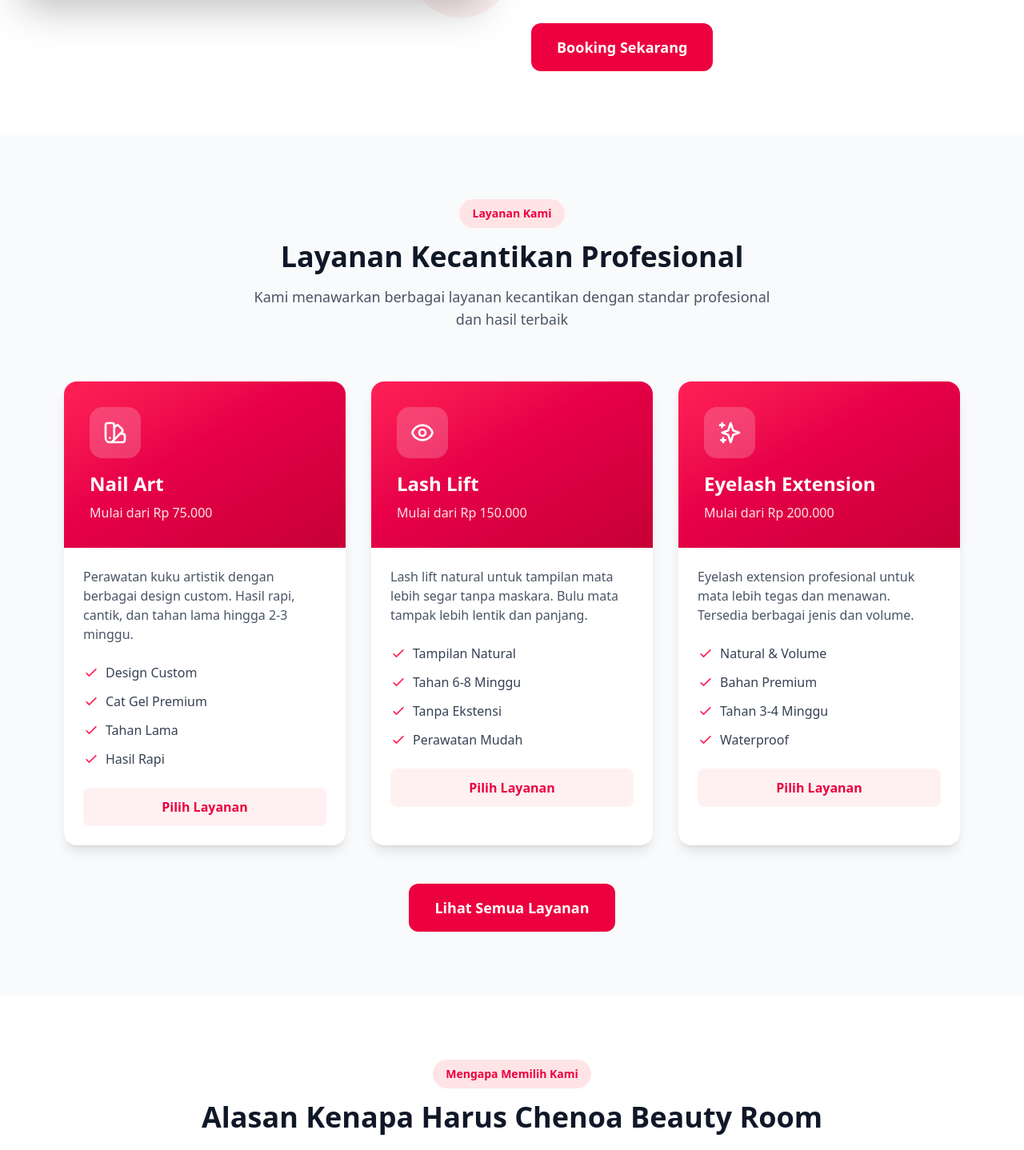
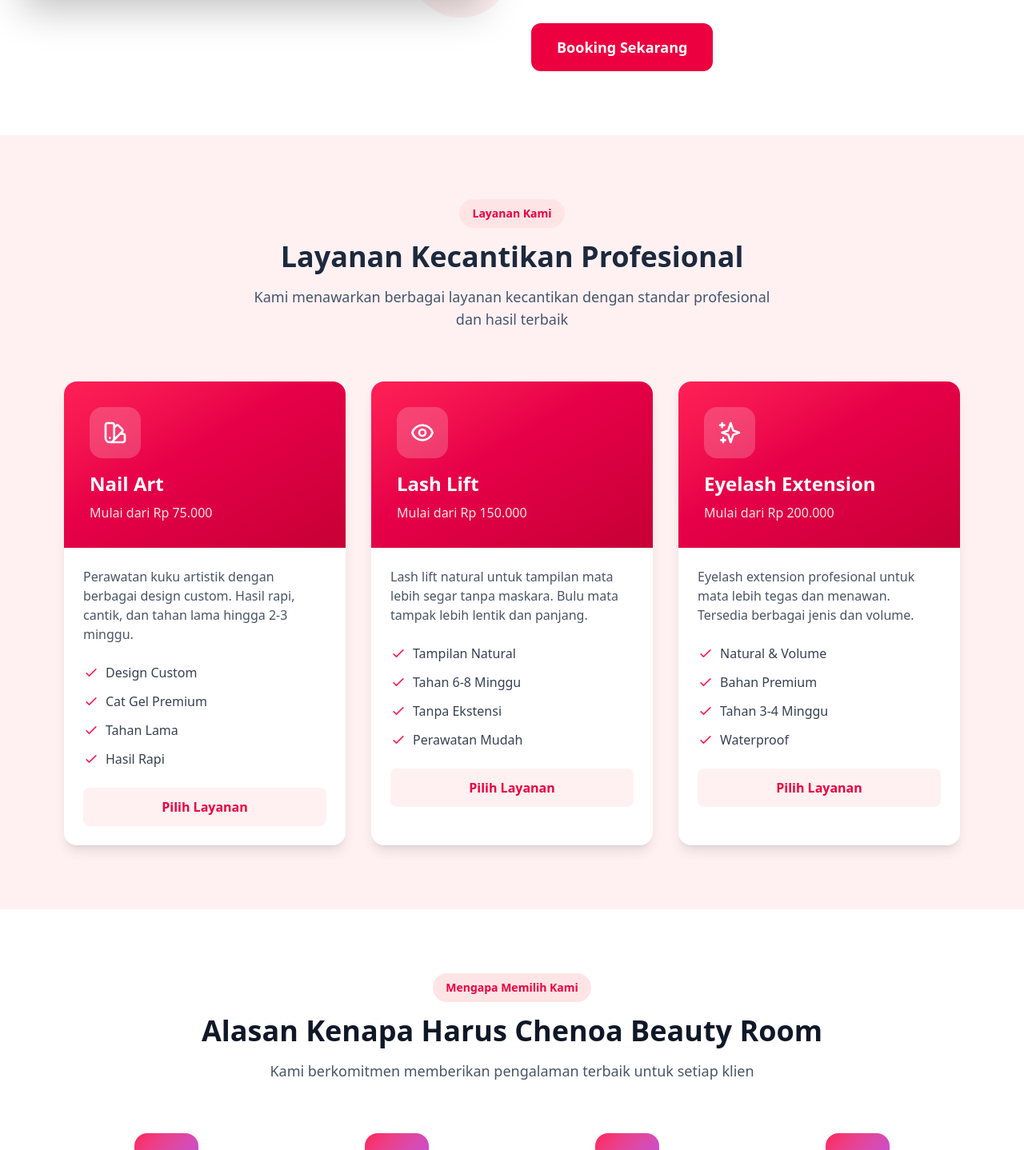
Before and after one commit to dwicah79/chenoa-beautyroom, a Vue app: page / in a window 1280 px wide. Shown: the part 1423-2861 px from the top of the page at 80% size. Built offline with nearby package versions, Linux system fonts and the light colour scheme.

Commit message:
style: Update ServiceSection styles for improved aesthetics and readability

```diff
--- a/src/components/sections/ServiceSection.vue
+++ b/src/components/sections/ServiceSection.vue
@@ -1,5 +1,5 @@
 <template>
-  <section id="services" class="py-20 bg-gray-50">
+  <section id="services" class="py-20 bg-rose-50 overflow-hidden">
     <div class="max-w-6xl mx-auto px-4">
       <!-- Section Header -->
       <div
@@ -14,10 +14,10 @@
         >
           Layanan Kami
         </div>
-        <h2 class="text-3xl md:text-4xl font-bold text-gray-900 mb-4">
+        <h2 class="text-3xl md:text-4xl font-bold text-slate-800 mb-4">
           Layanan Kecantikan Profesional
         </h2>
-        <p class="text-lg text-gray-600 max-w-2xl mx-auto">
+        <p class="text-lg text-slate-600 max-w-2xl mx-auto">
           Kami menawarkan berbagai layanan kecantikan dengan standar profesional dan hasil terbaik
         </p>
       </div>
@@ -30,17 +30,6 @@
           :service="service"
           :delay="index * 100"
         />
-      </div>
-
-      <!-- CTA -->
-      <div
-        class="text-center mt-12"
-        v-motion
-        :initial="{ opacity: 0, y: 20 }"
-        :visible="{ opacity: 1, y: 0 }"
-        :delay="400"
-      >
-        <BaseButton size="lg" variant="primary"> Lihat Semua Layanan </BaseButton>
       </div>
     </div>
   </section>
```
